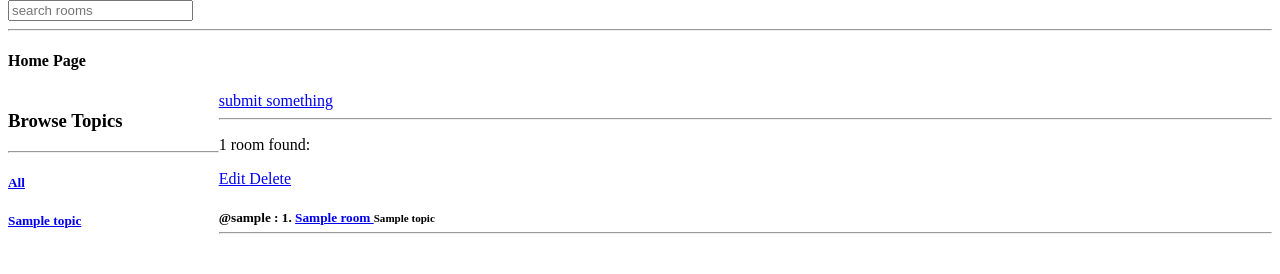
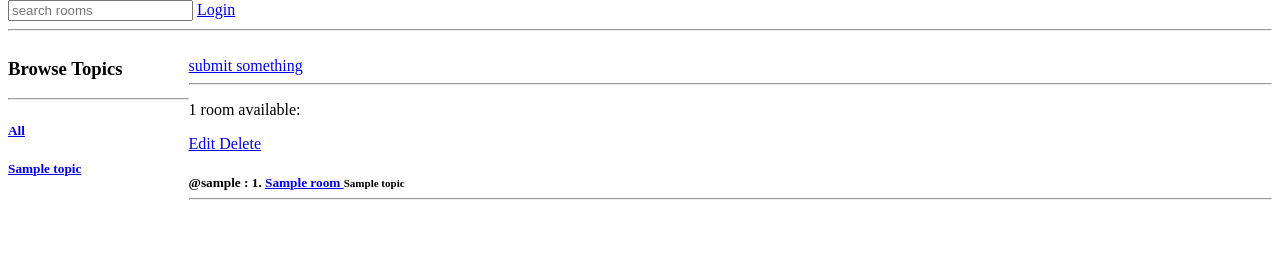
Before and after one commit to megamind400/DjangoForum, a Django app: page / in a window 1280 px wide. Shown: the part 26-300 px from the top of the page. Run offline with Django 4.2, Linux system fonts and the light colour scheme; tables that the repository leaves empty hold one stand-in row (values such as "Sample post").

Commit message:
bug fix + addd a broken login

```diff
--- a/base/templates/base/home.html
+++ b/base/templates/base/home.html
@@ -5,14 +5,11 @@
 <style>
     .home-container{
         display: grid;
-        grid-template-columns: 2fr 10fr;
+        grid-template-columns: 2fr 12fr;
     }
 
 </style>
 
-<h4>
-    Home Page
-</h4>
 <div class="home-container">
 
     <div>
@@ -35,13 +32,14 @@
 
     </div>
     <div>
-
+        <br>
         <a href="{% url 'create-room'%}"> submit something </a>
         <hr>
         <div>
-            <p>{% if room_count == 1 %} 1 room found:
-            {% elif room_count > 1 %} {{ room_count}} rooms found:
-            {% elif room_count == 0 %} no room has been found!!
+            <p>
+            {% if room_count == 1 %} 1 room available:
+            {% elif room_count > 1 %} {{ room_count}} rooms available:
+            {% elif room_count == 0 %} no room has been found with the given information!
             {% endif %}
             </p>
             {% for room in rooms %}
--- a/base/urls.py
+++ b/base/urls.py
@@ -6,6 +6,7 @@ urlpatterns = [
     path('', views.home, name="homepage"),
     path('room/<str:pk>/', views.room, name="room"),
 
+    path("loginReg/", views.loginreg, name="loginreg"),
     path("create-room/", views.CreateRoom, name="create-room"),
     path("upate-room/<str:pk>/", views.updateRoom, name="update-room"),
     path("delete-room/<str:pk>/", views.deleteRoom, name="delete-room"),
--- a/base/views.py
+++ b/base/views.py
@@ -5,6 +5,8 @@ from django.db.models import Q
 from django.http import HttpResponse
 from django.shortcuts import render, redirect
 from django.template import context
+from django.contrib.auth.models import User
+from django.contrib import messages
 
 from .forms import RoomForm
 from .models import Room,Topic
@@ -64,3 +66,16 @@ def deleteRoom(request, pk):
         room.delete()
         return redirect('homepage')
     return render(request, 'base/delete.html',{'obj':room})
+
+def loginreg(request):
+    if request.method == 'POST':
+        usernamevar = request.POST.get('username')
+        passwordvar = request.POST.get('password')
+
+        try:
+            user = User.objects.get(username=usernamevar)
+
+        except:
+            messages.error(request, 'wrong Username or Password')
+    context = {}
+    return render(request, 'base/LoginReg.html', context)
--- a/templates/main.html
+++ b/templates/main.html
@@ -12,11 +12,13 @@
 
 <body>
 
-    {% include 'navbar.html' %}
-    <!-- gg  -->
+            {% include 'navbar.html' %}
+
+
     {% block content %}
     <!-- gg  -->
     {% endblock %}
+
 </body>
 
 </html>
--- a/templates/navbar.html
+++ b/templates/navbar.html
@@ -9,6 +9,7 @@
 
     <form method="GET" action="{% url 'homepage' %}">
         <input type="text" name="search" placeholder="search rooms" />
+        <a href="{% url 'loginreg' %}">Login</a>
     <hr>
 </body>
 
```
Also changed, not shown: base/templates/base/LoginReg.html (added, +24 -0 lines).
